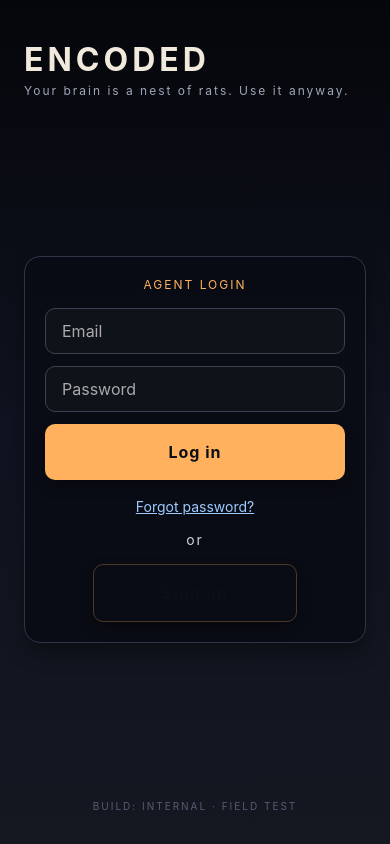
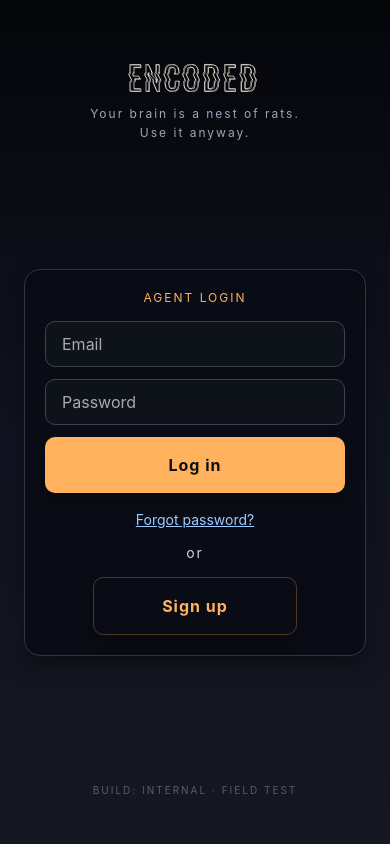
Before and after one commit to defliez/encoded, a React Native app in the folder frontend/: screen /Login in a window 390 px wide. Built offline with nearby package versions, Linux system fonts and the light colour scheme; no server answers.

Commit message:
feat(ui/ux): login screen go _disco_

```diff
--- a/frontend/LoginScreen.js
+++ b/frontend/LoginScreen.js
@@ -1,19 +1,34 @@
 // LoginScreen.js
-import React, { useState, useEffect } from 'react';
-import { View, TextInput, Text, StyleSheet, TouchableOpacity, KeyboardAvoidingView, Platform } from 'react-native';
-import { LinearGradient } from 'expo-linear-gradient';
-import { requestPasswordReset, resendConfirmation, signInWithPassword, signUp } from './authApi';
-import { useUser } from './UserContext';
+import React, { useState, useEffect } from "react";
+import {
+    View,
+    TextInput,
+    Text,
+    StyleSheet,
+    TouchableOpacity,
+    KeyboardAvoidingView,
+    Platform,
+    TouchableWithoutFeedback,
+    Keyboard,
+} from "react-native";
+import { LinearGradient } from "expo-linear-gradient";
+import {
+    requestPasswordReset,
+    resendConfirmation,
+    signInWithPassword,
+    signUp,
+} from "./authApi";
+import { useUser } from "./UserContext";
 
 export default function LoginScreen({ navigation }) {
-    const [email, setEmail] = useState('');
-    const [password, setPassword] = useState('');
-       const [codename, setCodename] = useState('');
-    const [error, setError] = useState('');
+    const [email, setEmail] = useState("");
+    const [password, setPassword] = useState("");
+    const [codename, setCodename] = useState("");
+    const [error, setError] = useState("");
     const [isLoading, setIsLoading] = useState(false);
     const [signUpSelected, setSignUpSelected] = useState(false);
     const [needsVerification, setNeedsVerification] = useState(false);
-    const [notice, setNotice] = useState('');
+    const [notice, setNotice] = useState("");
 
     const { signIn, player } = useUser();
 
@@ -21,22 +36,22 @@ export default function LoginScreen({ navigation }) {
         if (player) {
             navigation.reset({
                 index: 0,
-                routes: [{ name: 'Map' }],
+                routes: [{ name: "Map" }],
             });
         }
     }, [player]);
 
     const handleLogin = async () => {
-        setError('');
-        setNotice('');
+        setError("");
+        setNotice("");
         setNeedsVerification(false);
         setIsLoading(true);
         try {
             const session = await signInWithPassword(email, password);
             await signIn(session.access_token, codename);
         } catch (err) {
-            const msg = (err?.message || '').toLowerCase();
-            if (msg.includes('not confirmed')) {
+            const msg = (err?.message || "").toLowerCase();
+            if (msg.includes("not confirmed")) {
                 setNeedsVerification(true);
                 setNotice("Check your inbox to confirm your email before logging in");
             }
@@ -47,17 +62,19 @@ export default function LoginScreen({ navigation }) {
     };
 
     const handleSignup = async () => {
-        setError('');
-        setNotice('');
+        setError("");
+        setNotice("");
         setIsLoading(true);
         try {
             await signUp(email, password, codename);
-            setNotice("Signup successful. We've sent a confirmation link to your email. Open it to activate your account.");
+            setNotice(
+                "Signup successful. We've sent a confirmation link to your email. Open it to activate your account."
+            );
             setSignUpSelected(false);
             setNeedsVerification(true);
         } catch (err) {
             console.error("Signup error:", err);
-            setError(err.message || 'Signup failed');
+            setError(err.message || "Signup failed");
         } finally {
             setIsLoading(false);
         }
@@ -68,7 +85,7 @@ export default function LoginScreen({ navigation }) {
     };
 
     const handleResend = async () => {
-        setError('');
+        setError("");
         setIsLoading(true);
         try {
             await resendConfirmation(email.trim());
@@ -81,11 +98,13 @@ export default function LoginScreen({ navigation }) {
     };
 
     const handleForgot = async () => {
-        setError('');
+        setError("");
         setIsLoading(true);
         try {
             await requestPasswordReset(email.trim());
-            setNotice("Password reset email sent. Follow the link to set a new password.");
+            setNotice(
+                "Password reset email sent. Follow the link to set a new password."
+            );
         } catch (err) {
             setError(err.message);
         } finally {
@@ -95,24 +114,26 @@ export default function LoginScreen({ navigation }) {
 
     return (
         <LinearGradient
-            colors={['#05060a', '#101320', '#151821']}
+            colors={["#05060a", "#101320", "#151821"]}
             style={{ flex: 1 }}
         >
+            <TouchableWithoutFeedback onPress={Keyboard.dismiss} accessible={false}>
                 <KeyboardAvoidingView
                     style={styles.container}
-                behavior={Platform.OS === 'ios' ? 'padding' : undefined}
+                    behavior={Platform.OS === "ios" ? "padding" : undefined}
                 >
                     <View style={styles.headerBlock}>
                         <Text style={styles.gameTitle}>ENCODED</Text>
-                    <Text style={styles.subtitle}>Your brain is a nest of rats. Use it anyway.</Text>
+                        <Text style={styles.subtitle}>Your brain is a nest of rats.</Text>
+                        <Text style={styles.subtitle}>Use it anyway.</Text>
                     </View>
 
                     <View style={styles.authCard}>
-                    {signUpSelected ?
+                        {signUpSelected ? (
                             <Text style={styles.sectionLabel}>AGENT SIGNUP</Text>
-                        :
+                        ) : (
                             <Text style={styles.sectionLabel}>AGENT LOGIN</Text>
-                    }
+                        )}
 
                         <TextInput
                             placeholder="Email"
@@ -132,8 +153,9 @@ export default function LoginScreen({ navigation }) {
                                 value={codename}
                                 onChangeText={setCodename}
                             />
-                    ) : (<></>)
-                    }
+                        ) : (
+                            <></>
+                        )}
 
                         <TextInput
                             placeholder="Password"
@@ -149,35 +171,61 @@ export default function LoginScreen({ navigation }) {
 
                         {signUpSelected ? (
                             <View style={styles.buttonRow}>
-                            <TouchableOpacity style={styles.button} onPress={handleSignup} disabled={isLoading}>
+                                <TouchableOpacity
+                                    style={styles.button}
+                                    onPress={handleSignup}
+                                    disabled={isLoading}
+                                >
                                     <Text style={styles.buttonText}>Sign up</Text>
                                 </TouchableOpacity>
 
                                 <Text style={styles.or}>or</Text>
 
-                            <TouchableOpacity style={[styles.button, styles.secondaryButton]} onPress={switchLayout} disabled={isLoading}>
-                                <Text style={styles.buttonText}>Log in</Text>
+                                <TouchableOpacity
+                                    style={[styles.button, styles.secondaryButton]}
+                                    onPress={switchLayout}
+                                    disabled={isLoading}
+                                >
+                                    <Text style={styles.secondaryButtonText}>Log in</Text>
                                 </TouchableOpacity>
                             </View>
                         ) : (
                             <View style={styles.buttonRow}>
-                            <TouchableOpacity style={styles.button} onPress={handleLogin} disabled={isLoading}>
+                                <TouchableOpacity
+                                    style={styles.button}
+                                    onPress={handleLogin}
+                                    disabled={isLoading}
+                                >
                                     <Text style={styles.buttonText}>Log in</Text>
                                 </TouchableOpacity>
 
-                            <TouchableOpacity onPress={handleForgot} disabled={isLoading} style={styles.inlineLink}>
+                                <TouchableOpacity
+                                    onPress={handleForgot}
+                                    disabled={isLoading}
+                                    style={styles.inlineLink}
+                                >
                                     <Text style={styles.inlineLinkText}>Forgot password?</Text>
                                 </TouchableOpacity>
 
                                 <Text style={styles.or}>or</Text>
 
-                            <TouchableOpacity style={[styles.button, styles.secondaryButton]} onPress={switchLayout} disabled={isLoading}>
-                                <Text style={styles.buttonText}>Sign up</Text>
+                                <TouchableOpacity
+                                    style={[styles.button, styles.secondaryButton]}
+                                    onPress={switchLayout}
+                                    disabled={isLoading}
+                                >
+                                    <Text style={styles.secondaryButtonText}>Sign up</Text>
                                 </TouchableOpacity>
 
                                 {needsVerification && (
-                                <TouchableOpacity onPress={handleResend} disabled={isLoading} style={styles.inlineLink}>
-                                    <Text style={styles.inlineLinkText}>Resend confirmation email</Text>
+                                    <TouchableOpacity
+                                        onPress={handleResend}
+                                        disabled={isLoading}
+                                        style={styles.inlineLink}
+                                    >
+                                        <Text style={styles.inlineLinkText}>
+                                            Resend confirmation email
+                                        </Text>
                                     </TouchableOpacity>
                                 )}
                             </View>
@@ -188,6 +236,7 @@ export default function LoginScreen({ navigation }) {
                         <Text style={styles.footerText}>BUILD: INTERNAL · FIELD TEST</Text>
                     </View>
                 </KeyboardAvoidingView>
+            </TouchableWithoutFeedback>
         </LinearGradient>
     );
 }
@@ -195,115 +244,123 @@ export default function LoginScreen({ navigation }) {
 const styles = StyleSheet.create({
     container: {
         flex: 1,
-        justifyContent: 'space-between',
+        justifyContent: "space-between",
         paddingHorizontal: 24,
         paddingVertical: 24,
     },
     headerBlock: {
-        marginTop: 16,
+        marginTop: 32,
     },
     gameTitle: {
-        fontSize: 32,
+        fontFamily: "LaDistorsionada",
+        fontSize: 40,
         letterSpacing: 4,
-        color: '#f1e9dc',
-        fontWeight: '700',
+        color: "#f1e9dc",
+        textAlign: "center",
     },
     subtitle: {
         marginTop: 4,
-        color: '#9da6b8',
+        color: "#9da6b8",
         fontSize: 12,
         letterSpacing: 2,
+        textAlign: "center",
     },
     authCard: {
-        backgroundColor: 'rgba(9, 12, 20, 0.9)',
+        backgroundColor: "rgba(9, 12, 20, 0.9)",
         borderRadius: 16,
         padding: 20,
         borderWidth: 1,
-        borderColor: '#2e3547',
-        shadowColor: '#000',
+        borderColor: "#2e3547",
+        shadowColor: "#000",
         shadowOpacity: 0.35,
         shadowOffset: { width: 0, height: 10 },
         shadowRadius: 20,
     },
     sectionLabel: {
-        color: '#ffb15e',
+        color: "#ffb15e",
         fontSize: 12,
         letterSpacing: 2,
         marginBottom: 16,
-        textAlign: 'center',
+        textAlign: "center",
     },
     input: {
-        backgroundColor: 'rgba(15, 18, 26, 0.95)',
-        color: '#fff',
+        backgroundColor: "rgba(15, 18, 26, 0.95)",
+        color: "#fff",
         paddingHorizontal: 16,
         paddingVertical: 12,
         borderRadius: 10,
         borderWidth: 1,
-        borderColor: '#3a4254',
+        borderColor: "#3a4254",
         marginBottom: 12,
         fontSize: 16,
     },
     notice: {
-        color: '#66f0c6',
-        textAlign: 'center',
+        color: "#66f0c6",
+        textAlign: "center",
         marginBottom: 8,
     },
     error: {
-        color: '#ff6b6b',
-        textAlign: 'center',
+        color: "#ff6b6b",
+        textAlign: "center",
         marginBottom: 12,
     },
     buttonRow: {
-        flexDirection: 'column',
-        justifyContent: 'space-between',
+        flexDirection: "column",
+        justifyContent: "space-between",
         gap: 12,
     },
     button: {
-        backgroundColor: '#ffb15e',
+        backgroundColor: "#ffb15e",
         padding: 18,
         borderRadius: 10,
-        alignItems: 'center',
-        shadowColor: '#000',
+        alignItems: "center",
+        shadowColor: "#000",
         shadowOpacity: 0.3,
         shadowOffset: { width: 0, height: 6 },
         shadowRadius: 14,
     },
     secondaryButton: {
-        backgroundColor: 'transparent',
+        backgroundColor: "transparent",
         borderWidth: 1,
-        borderColor: '#ffb15e44',
+        borderColor: "#ffb15e44",
         marginLeft: 48,
         marginRight: 48,
     },
     buttonText: {
-        color: '#0c0f17',
-        fontWeight: 'bold',
+        color: "#0c0f17",
+        fontWeight: "bold",
+        fontSize: 16,
+        letterSpacing: 1,
+    },
+    secondaryButtonText: {
+        color: "#ffb15e",
+        fontWeight: "bold",
         fontSize: 16,
         letterSpacing: 1,
     },
     inlineLink: {
-        alignSelf: 'center',
+        alignSelf: "center",
         marginTop: 6,
     },
     inlineLinkText: {
-        color: '#9ecbff',
-        textDecorationLine: 'underline',
+        color: "#9ecbff",
+        textDecorationLine: "underline",
     },
     or: {
         fontSize: 14,
-        color: '#d0d5e0',
-        textAlign: 'center',
+        color: "#d0d5e0",
+        textAlign: "center",
         marginTop: 4,
         marginBottom: 4,
         letterSpacing: 2,
     },
     footerBlock: {
-        alignItems: 'center',
-        marginBottom: 8,
+        alignItems: "center",
+        marginBottom: 24,
     },
     footerText: {
         fontSize: 10,
         letterSpacing: 2,
-        color: '#545e73',
+        color: "#545e73",
     },
 });
--- a/frontend/package.json
+++ b/frontend/package.json
@@ -18,6 +18,7 @@
     "@supabase/storage-js": "^2.75.0",
     "cross-fetch": "^4.1.0",
     "expo": "^54.0.13",
+    "expo-font": "~14.0.9",
     "expo-linear-gradient": "~15.0.7",
     "expo-location": "~19.0.7",
     "expo-module-scripts": "^5.0.7",
```
Also changed, not shown: frontend/App.js (+9 -0 lines), frontend/assets/fonts/LaDistorsionada-Regular.otf (added), 1 other file (tests, documents, lock files or other folders). Lines whose indentation alone changed are shown as unchanged.
